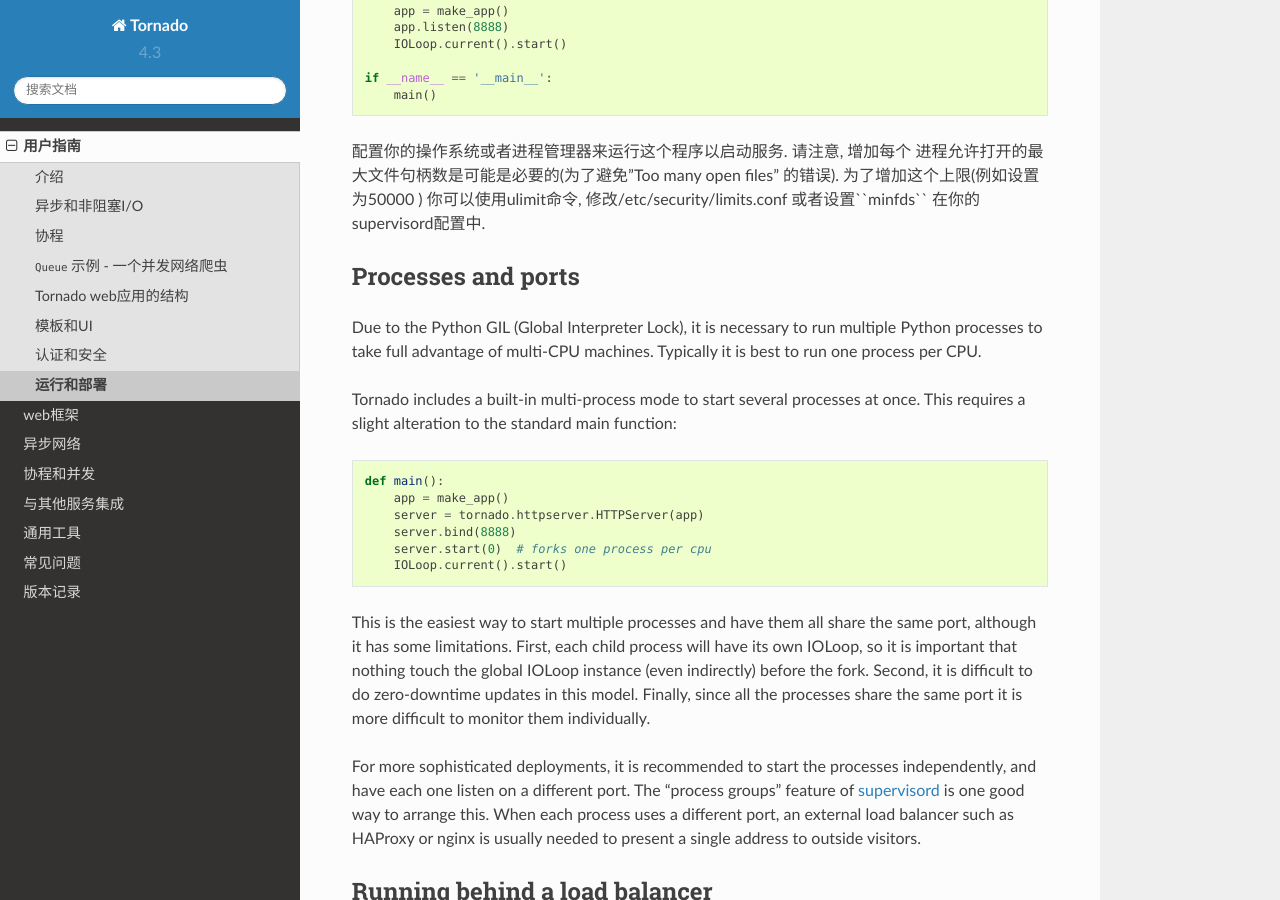
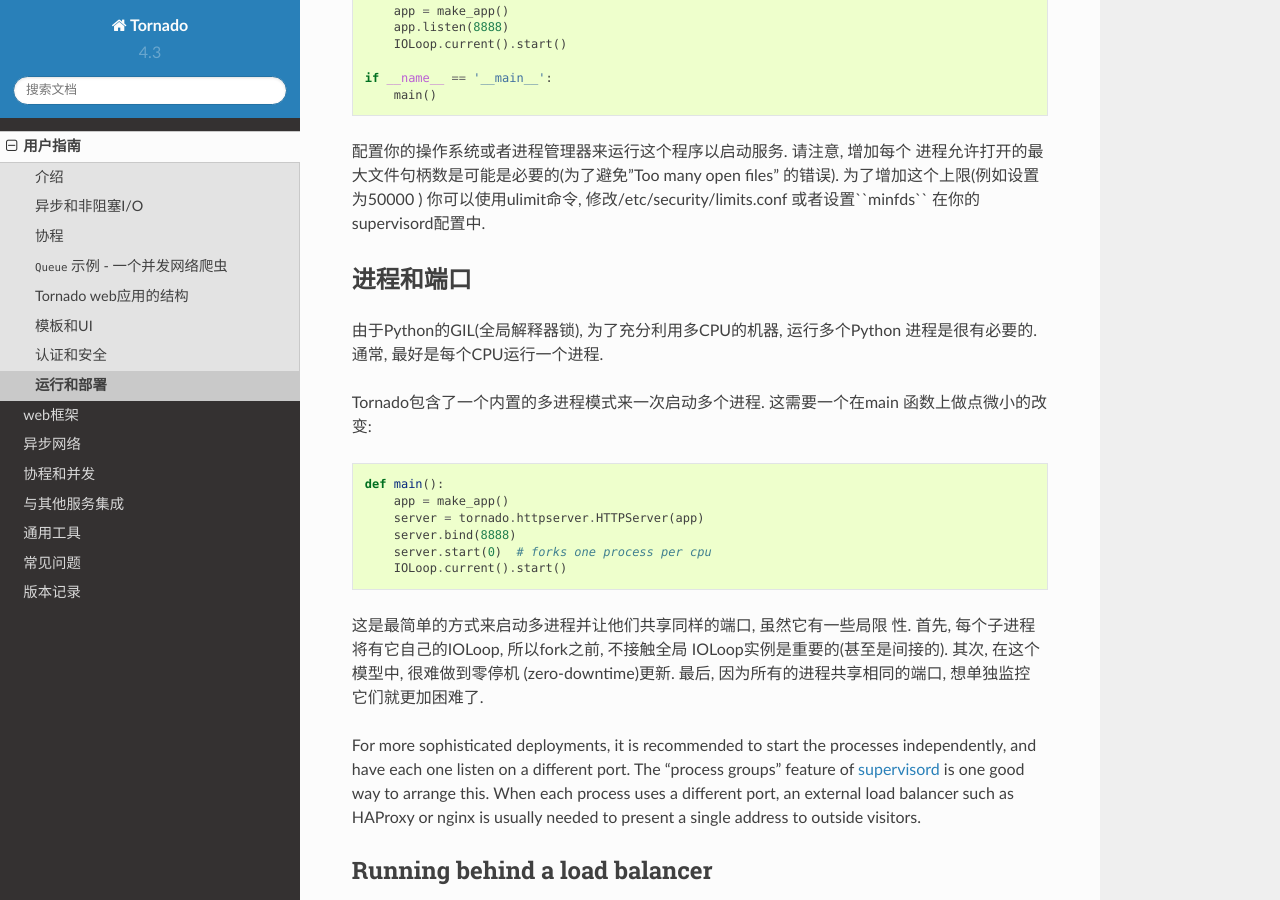
Before and after one commit to tao12345666333/tornado-zh, a Sphinx documentation site: the page built from docs/guide/running.rst, in a window 1280 px wide and 900 px high, scrolled down 267 px. Built offline with Sphinx 7.4.7 and the Read the Docs theme 2.0.0, drawn with Linux system fonts in a browser that asks for light colours; pages that are not in the unit, such as notebooks, are missing from menus.

Commit message:
multi process

```diff
--- a/docs/guide/running.rst
+++ b/docs/guide/running.rst
@@ -23,16 +23,14 @@
 的错误). 为了增加这个上限(例如设置为50000 ) 你可以使用ulimit命令,
 修改/etc/security/limits.conf 或者设置``minfds`` 在你的supervisord配置中.
 
-Processes and ports
+进程和端口
 ~~~~~~~~~~~~~~~~~~~
 
-Due to the Python GIL (Global Interpreter Lock), it is necessary to run
-multiple Python processes to take full advantage of multi-CPU machines.
-Typically it is best to run one process per CPU.
+由于Python的GIL(全局解释器锁), 为了充分利用多CPU的机器, 运行多个Python
+进程是很有必要的. 通常, 最好是每个CPU运行一个进程.
 
-Tornado includes a built-in multi-process mode to start several
-processes at once.  This requires a slight alteration to the standard
-main function:
+Tornado包含了一个内置的多进程模式来一次启动多个进程. 这需要一个在main
+函数上做点微小的改变:
 
 .. testcode::
 
@@ -46,13 +44,11 @@
 .. testoutput::
    :hide:
 
-This is the easiest way to start multiple processes and have them all
-share the same port, although it has some limitations.  First, each
-child process will have its own IOLoop, so it is important that
-nothing touch the global IOLoop instance (even indirectly) before the
-fork.  Second, it is difficult to do zero-downtime updates in this model.
-Finally, since all the processes share the same port it is more difficult
-to monitor them individually.
+这是最简单的方式来启动多进程并让他们共享同样的端口, 虽然它有一些局限
+性. 首先, 每个子进程将有它自己的IOLoop, 所以fork之前, 不接触全局
+IOLoop实例是重要的(甚至是间接的). 其次, 在这个模型中, 很难做到零停机
+(zero-downtime)更新. 最后, 因为所有的进程共享相同的端口, 想单独监控
+它们就更加困难了.
 
 For more sophisticated deployments, it is recommended to start the processes
 independently, and have each one listen on a different port.
```
